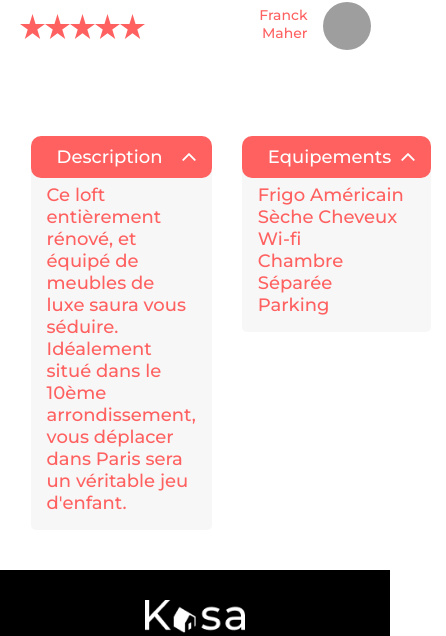
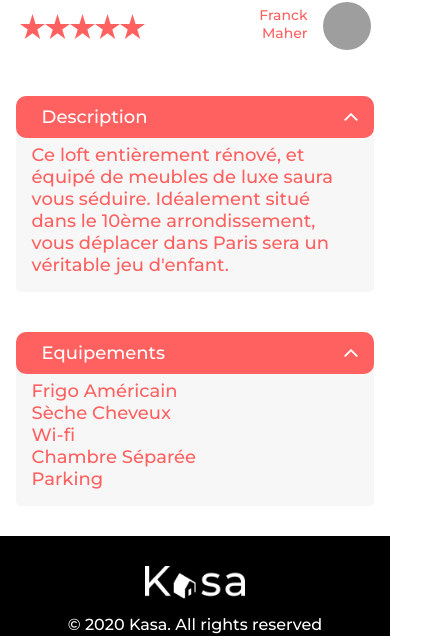
Before and after one commit to Jahray0/Kasa, a React (Create React App) app: page /detail/0979876d in a window 390 px wide. Shown: the part 628-1264 px from the top of the page, 446 px wide, since content can reach past the window. Built offline with nearby package versions, Linux system fonts and the light colour scheme; grey boxes are pictures that could not be loaded.

Commit message:
reste 404 responsive

```diff
--- a/src/styles/components/Carousel.css
+++ b/src/styles/components/Carousel.css
@@ -72,6 +72,5 @@
 
   .imageActuelle {
     top: -130px;
-    left: 45%;
   }
 }
--- a/src/styles/components/Collapse.css
+++ b/src/styles/components/Collapse.css
@@ -38,6 +38,17 @@
   margin: 0px;
 }
 
+@media screen and (max-width: 600px) {
+  .collapse {
+    flex-direction: column;
+  }
+
+  .collapse__container {
+    padding-top: 10px;
+    margin: 0;
+  }
+}
+
 @media screen and (max-width: 375px) {
   .collapse {
     flex-direction: column;
--- a/src/styles/pages/About.css
+++ b/src/styles/pages/About.css
@@ -3,11 +3,16 @@
   padding-right: 12%;
 }
 
-@media screen and (max-width: 375px) {
+@media screen and (max-width: 600px) {
   .about__content {
     padding-left: 0;
     padding-right: 0;
+    margin: auto;
     width: 90%;
-    margin: auto;
   }
 }
+
+@media screen and (max-width: 375px) {
+  .about__content {
+  }
+}
--- a/src/styles/pages/Detail.css
+++ b/src/styles/pages/Detail.css
@@ -18,11 +18,17 @@
   font-size: 18px;
   font-weight: 400;
 }
+@media screen and (max-width: 600px) {
+  .collapse__container {
+    padding: 0;
+    margin-bottom: 30px;
+  }
+}
 
 @media screen and (max-width: 375px) {
   .collapse__container {
     padding: 0;
-    margin: 0;
+    margin-bottom: 15px;
   }
 
   .detail__main .collapse__title h2 {
--- a/src/styles/pages/Home.css
+++ b/src/styles/pages/Home.css
@@ -76,9 +76,11 @@
   }
   .logement_main a {
     width: 90%;
+    margin: 0 auto;
+    margin-top: 10px;
   }
   .logement_main a img {
-    max-height: 120px;
+    max-height: 110px;
   }
 
   .card_title {
```
